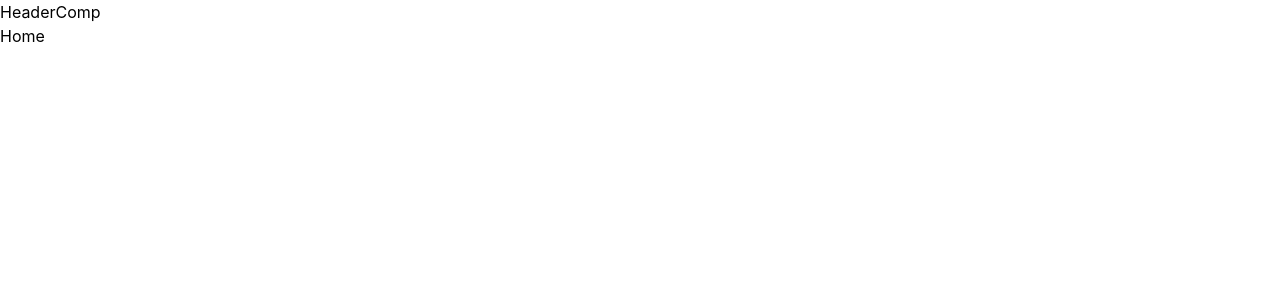
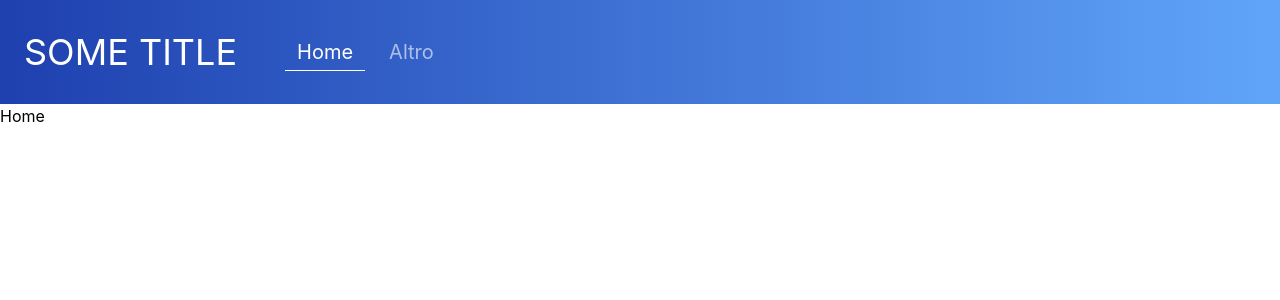
Before and after one commit to Aj-Herrera-99/webapp-react, a React (Vite) app: page / in a window 1280 px wide. Shown: the top 300 px of the page. Built offline with nearby package versions, Linux system fonts and the light colour scheme.

Commit message:
style ui header with navbar

```diff
--- a/src/components/HeaderComp.jsx
+++ b/src/components/HeaderComp.jsx
@@ -1,7 +1,34 @@
+import { Link, NavLink } from "react-router-dom";
+
 function HeaderComp() {
-  return (
-    <div>HeaderComp</div>
-  )
+    return (
+        <header className="px-6 text-white min-h-[13vh] gap-12 flex items-center bg-gradient-to-r from-blue-800 to-blue-400">
+            <Link className="text-2xl uppercase md:text-4xl">some title</Link>
+            <Navbar></Navbar>
+        </header>
+    );
 }
 
-export default HeaderComp
+const appLinks = [
+    { to: "/", label: "home" },
+    { to: "/ciao", label: "altro" },
+];
+
+function Navbar() {
+    const navLinkClasses = "py-1 px-3 capitalize text md:text-xl hover:opacity-100";
+    return (
+        <nav className="flex gap-3">
+            {appLinks.map((link, index) => (
+                <NavLink
+                    key={index}
+                    to={link.to}
+                    className={({ isActive }) => navLinkClasses + (isActive ? " text-white border-b border-white" : " opacity-60")}
+                >
+                    {link.label}
+                </NavLink>
+            ))}
+        </nav>
+    );
+}
+
+export default HeaderComp;
--- /dev/null
+++ b/src/globals/api.js
@@ -0,0 +1,3 @@
+const movies_url = import.meta.env.VITE_MOVIES_URL;
+
+export { movies_url };
```
